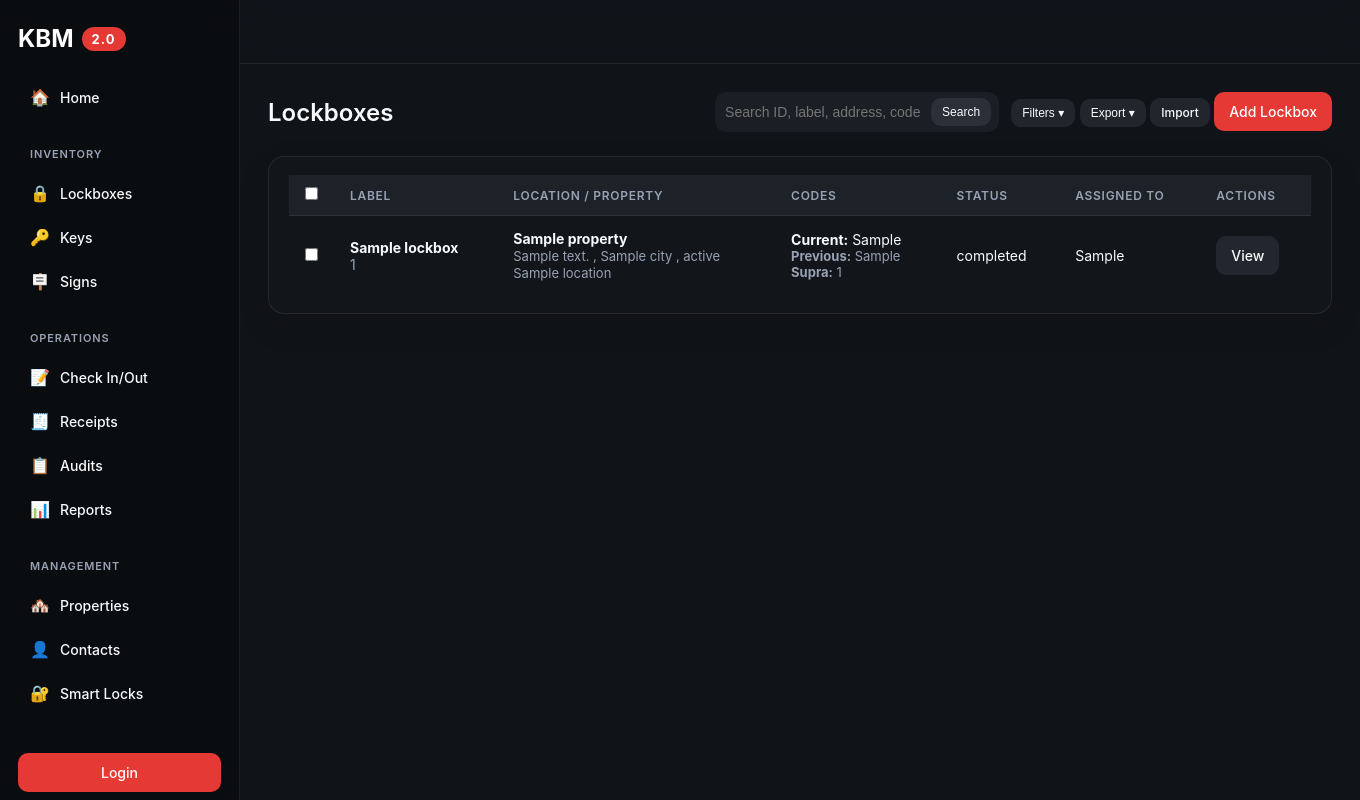
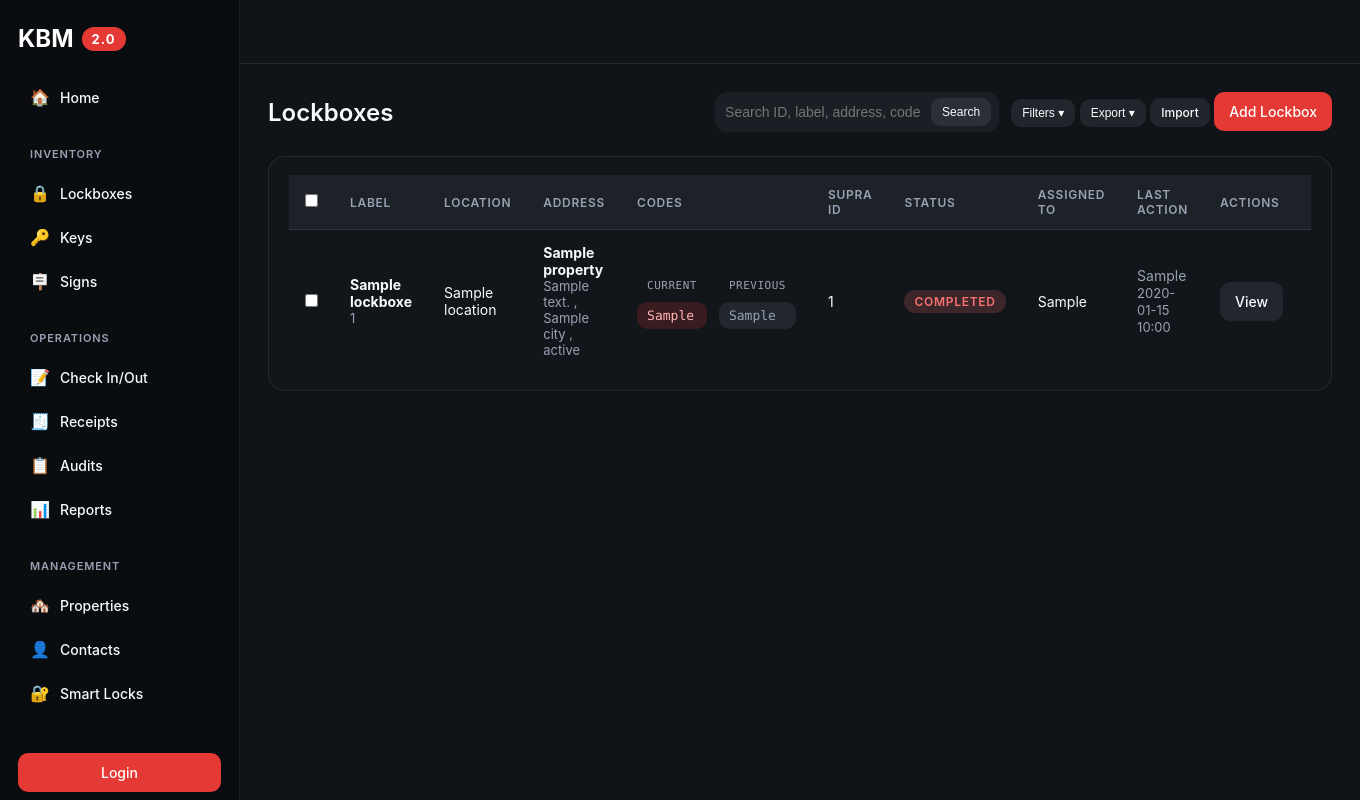
Before and after one commit to DevinRyan-Vesta/KBM2.0, a Python web app: template templates/lockboxes.html in a window 1360 px wide. Run offline with Jinja, Linux system fonts and the light colour scheme; the template is opened without the code that fills it: most values are stand-ins (such as "Sample title", 1, 10 or a date in 2020).

Commit message:
Restore original lockboxes display features
Restored all original table features to lockboxes.html that were lost
during the initial filter/bulk operations implementation:

- Separate Location and Address columns (previously merged)
- Supra ID as dedicated column
- Code chips with highlighted styling (current/previous codes)
- Colored status tags using .tag class (green/yellow)
- Last Action column with timestamps

Kept all new functionality:
- Advanced filtering (status, property, assignment)
- Bulk operations (delete, status change, assign)

🤖 Generated with [Claude Code](https://claude.com/claude-code)

Co-Authored-By: Claude <noreply@anthropic.com>

```diff
--- a/templates/lockboxes.html
+++ b/templates/lockboxes.html
@@ -16,6 +16,23 @@
   }
   .bulkbar.show { display: flex; }
   .select-col { width: 40px; }
+  .codes { display: flex; gap: 12px; align-items: flex-start; }
+  .code-chip { display: inline-flex; flex-direction: column; gap: 4px; }
+  .code-chip span {
+    display: inline-flex;
+    align-items: center;
+    gap: 6px;
+    padding: 6px 10px;
+    border-radius: 10px;
+    font-family: ui-monospace, SFMono-Regular, Menlo, Consolas, "Liberation Mono", monospace;
+    font-size: 13px;
+  }
+  .code-chip span.current { background: rgba(229, 57, 53, 0.18); color: #ffb4b4; }
+  .code-chip span.previous { background: rgba(148, 163, 184, 0.12); color: var(--color-muted); }
+  .code-chip .label { font-size: 11px; text-transform: uppercase; letter-spacing: 0.5px; }
+
+  .row-buttons { display: flex; flex-wrap: wrap; gap: 8px; }
+  .actions-col { width: 360px; }
 
   /* Export dropdown menu */
   .dropdown-menu {
@@ -139,83 +156,99 @@
         <tr>
           <th class="select-col"><input type="checkbox" id="th-select-all" onclick="toggleSelectAll(this)" style="margin: 0;"></th>
           <th>Label</th>
-          <th>Location / Property</th>
+          <th>Location</th>
+          <th>Address</th>
           <th>Codes</th>
+          <th>Supra ID</th>
           <th>Status</th>
           <th>Assigned To</th>
-          <th>Actions</th>
+          <th>Last Action</th>
+          <th class="actions-col">Actions</th>
         </tr>
       </thead>
-      <tbody>
-        {% for lockbox in lockboxes %}
-          {% set status_lower = (lockbox.status or '')|lower %}
-          <tr data-item-id="{{ lockbox.id }}" data-item-label="{{ lockbox.label }}">
+            <tbody>
+        {% for lb in lockboxes %}
+          {% set st_lower = (lb.status or '')|lower %}
+          <tr data-item-id="{{ lb.id }}" data-item-label="{{ lb.label }}">
             <td class="select-col">
-              <input type="checkbox" class="item-checkbox" value="{{ lockbox.id }}" onchange="updateBulkToolbar()" style="margin: 0;">
+              <input type="checkbox" class="item-checkbox" value="{{ lb.id }}" onchange="updateBulkToolbar()" style="margin: 0;">
             </td>
             <td>
-              <div><strong><a href="{{ url_for('inventory.item_details', item_id=lockbox.id) }}" style="color: inherit; text-decoration: none;">{{ lockbox.label }}</a></strong></div>
-              <div class="muted">{{ lockbox.custom_id or '-' }}</div>
+              <div><strong><a href="{{ url_for('inventory.item_details', item_id=lb.id) }}" style="color: inherit; text-decoration: none;">{{ lb.label }}</a></strong></div>
+              {% if lb.custom_id %}
+                <div class="muted text-small">{{ lb.custom_id }}</div>
+              {% endif %}
             </td>
             <td>
-              {% if lockbox.property %}
-                <strong>{{ lockbox.property.name }}</strong><br>
-                <span class="muted text-small">
-                  {{ lockbox.property.address_line1 or '' }}
-                  {% if lockbox.property.city %}, {{ lockbox.property.city }}{% endif %}
-                  {% if lockbox.property.state %}, {{ lockbox.property.state }}{% endif %}
-                </span><br>
-              {% endif %}
-              {% if lockbox.location %}
-                <span class="muted text-small">{{ lockbox.location }}</span>
+              {{ lb.location or '-' }}
+            </td>
+            <td>
+              {% if lb.property %}
+                <div><strong>{{ lb.property.name }}</strong></div>
+                {% if lb.property.address_line1 %}
+                  <div class="muted text-small">
+                    {{ lb.property.address_line1 }}
+                    {% if lb.property.city %}, {{ lb.property.city }}{% endif %}
+                    {% if lb.property.state %}, {{ lb.property.state }}{% endif %}
+                  </div>
+                {% endif %}
               {% else %}
                 <span class="muted">-</span>
               {% endif %}
             </td>
             <td>
-              <div><strong>Current:</strong> {{ lockbox.code_current or '-' }}</div>
-              {% if lockbox.code_previous %}
-                <div class="muted text-small"><strong>Previous:</strong> {{ lockbox.code_previous }}</div>
-              {% endif %}
-              {% if lockbox.supra_id %}
-                <div class="muted text-small"><strong>Supra:</strong> {{ lockbox.supra_id }}</div>
+              <div class="codes">
+                <div class="code-chip">
+                  <span class="muted text-small label">Current</span>
+                  <span class="current">{{ lb.code_current or '-' }}</span>
+                </div>
+                <div class="code-chip">
+                  <span class="muted text-small label">Previous</span>
+                  <span class="previous">{{ lb.code_previous or '-' }}</span>
+                </div>
+              </div>
+            </td>
+            <td>
+              {{ lb.supra_id or '-' }}
+            </td>
+            <td>
+              {% set st_lower = (lb.status or 'Unknown')|lower %}
+              <span class="tag {{ 'ok' if st_lower in ['available', 'assigned'] else 'warn' }}">
+                {{ (lb.status or 'Unknown').replace('_',' ')|title }}
+              </span>
+            </td>
+            <td>{{ lb.assigned_to or '-' }}</td>
+            <td>
+              {% if lb.last_action %}
+                <div class="muted">
+                  {{ lb.last_action.replace('_', ' ')|title }}
+                  {% if lb.last_action_at %}
+                    <br><span class="text-small">{{ lb.last_action_at.strftime('%Y-%m-%d %H:%M') }}</span>
+                  {% endif %}
+                </div>
+              {% else %}
+                <span class="muted">-</span>
               {% endif %}
             </td>
             <td>
-              {% if status_lower == 'available' %}
-                <span class="badge badge-success">Available</span>
-              {% elif status_lower == 'assigned' %}
-                <span class="badge badge-info">Assigned</span>
-              {% elif status_lower == 'checked_out' %}
-                <span class="badge badge-warning">Checked Out</span>
-              {% elif status_lower == 'maintenance' %}
-                <span class="badge badge-secondary">Maintenance</span>
-              {% elif status_lower == 'retired' %}
-                <span class="badge badge-danger">Retired</span>
-              {% else %}
-                <span class="badge">{{ lockbox.status or 'Unknown' }}</span>
-              {% endif %}
-            </td>
-            <td>{{ lockbox.assigned_to or '-' }}</td>
-            <td>
               <div class="row-buttons">
                 {% if viewer_role in ['admin', 'owner', 'staff'] %}
-                  <button class="btn xsmall" onclick="openItemActionModal({{ lockbox.id }}, 'edit')">Edit</button>
+                  <button class="btn xsmall" onclick="openItemActionModal({{ lb.id }}, 'edit')">Edit</button>
 
-                  {% if status_lower == 'available' %}
-                    <button class="btn xsmall" onclick="openItemActionModal({{ lockbox.id }}, 'assign')">Assign</button>
-                    <button class="btn xsmall" onclick="openItemActionModal({{ lockbox.id }}, 'checkout')">Checkout</button>
-                  {% elif status_lower == 'assigned' %}
-                    <button class="btn xsmall" onclick="openItemActionModal({{ lockbox.id }}, 'unassign')">Unassign</button>
-                  {% elif status_lower == 'checked_out' %}
-                    <button class="btn xsmall" onclick="openItemActionModal({{ lockbox.id }}, 'checkin')">Checkin</button>
+                  {% if st_lower == 'available' %}
+                    <button class="btn xsmall" onclick="openItemActionModal({{ lb.id }}, 'assign')">Assign</button>
+                    <button class="btn xsmall" onclick="openItemActionModal({{ lb.id }}, 'checkout')">Checkout</button>
+                  {% elif st_lower == 'assigned' %}
+                    <button class="btn xsmall" onclick="openItemActionModal({{ lb.id }}, 'unassign')">Unassign</button>
+                  {% elif st_lower == 'checked_out' %}
+                    <button class="btn xsmall" onclick="openItemActionModal({{ lb.id }}, 'checkin')">Checkin</button>
                   {% endif %}
 
                   {% if viewer_role in ['admin', 'owner'] %}
-                    <a class="btn xsmall danger" href="{{ url_for('inventory.delete_lockbox', item_id=lockbox.id) }}" onclick="return confirm('Delete this lockbox?')">Delete</a>
+                    <a class="btn xsmall danger" href="{{ url_for('inventory.delete_lockbox', item_id=lb.id) }}" onclick="return confirm('Delete this lockbox?')">Delete</a>
                   {% endif %}
                 {% else %}
-                  <a class="btn xsmall" href="{{ url_for('inventory.item_details', item_id=lockbox.id) }}">View</a>
+                  <a class="btn xsmall" href="{{ url_for('inventory.item_details', item_id=lb.id) }}">View</a>
                 {% endif %}
               </div>
             </td>
```
